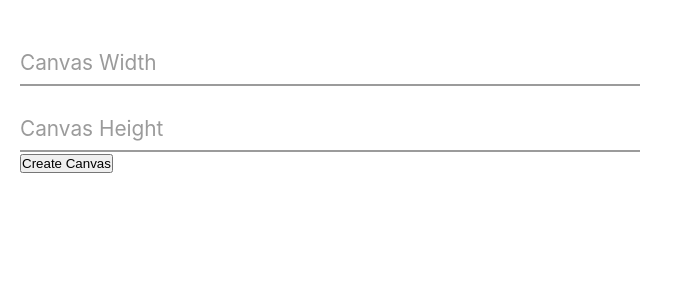
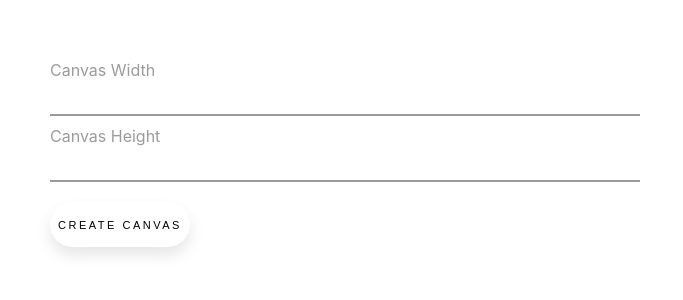
Before and after one commit to DatVu23/simple-paint-demo, a React (Create React App) app: page / in a window 1280 px wide. Shown: the top 300 px of the page, without its empty margins (0-683 px from the left). Built offline with nearby package versions, Linux system fonts and the light colour scheme.

Commit message:
Implemented rectangle and bucket fill features

```diff
--- a/src/components/Canvas.js
+++ b/src/components/Canvas.js
@@ -1,67 +1,71 @@
 import React from "react";
 import { useSetState } from "../utils/customHooks";
 import styled from "styled-components";
+import { v4 as uuidv4 } from "uuid";
+import { ToastContainer, toast } from "react-toastify";
+import "react-toastify/dist/ReactToastify.css";
 
-const deepCopy = input => {
-  const output = Array.isArray(input) ? [] : {};
-
-  for (const key in input) {
-    const value = input[key];
-    output[key] = typeof value === "object" ? deepCopy(value) : value;
-  }
-
-  return output;
-};
+import Toolbar from "./Toolbar";
+import { Button, Input, Label } from "../utils";
+import { deepCopy } from "../utils/functions";
 
 export default function Canvas() {
   const [state, setState] = useSetState({
-    size: 0,
+    prevCanvasWidth: 0,
     canvasWidth: 0,
     canvasHeight: 0,
     canvasMap: [],
     emptyCanvasMap: [],
+    errorMessage: "",
     firstClickCell: null,
     secondClickCell: null,
+    size: 0,
+    toolMode: {
       lineMode: true,
       rectangleMode: false,
       bucketFillMode: false
+    }
   });
 
   const {
+    prevCanvasWidth,
     canvasWidth,
     canvasHeight,
     canvasMap,
     emptyCanvasMap,
     firstClickCell,
     secondClickCell,
-    lineMode,
-    rectangleMode,
-    bucketFillMode
+    toolMode
   } = state;
   const cellWidth = 40;
   const cellHeight = 40;
 
   const handleChange = e => {
     const { value, name } = e.target;
-    console.log(name);
     setState({ [name]: +value });
   };
 
   const createCanvas = () => {
-    if (canvasWidth && canvasHeight) {
+    if (prevCanvasWidth <= 30 && canvasHeight <= 30) {
+      const canvasWidth = prevCanvasWidth;
       const size = canvasWidth * canvasHeight;
       const canvasMap = [];
       for (let i = 1; i <= size; i++) {
         const x = i > canvasWidth ? i % canvasWidth || canvasWidth : i;
         const y = Math.ceil(i / canvasWidth) || 1;
-        canvasMap.push({ x, y, key: i - 1 });
+        canvasMap.push({ x, y, key: i - 1, group: 0 });
       }
       setState({
         size,
         canvasMap,
+        canvasWidth,
         emptyCanvasMap: deepCopy(canvasMap),
         firstClickCell: null,
         secondClickCell: null
+      });
+    } else {
+      toast.error("The max size of canvas should be 30x30", {
+        containerId: "B"
       });
     }
   };
@@ -76,19 +80,21 @@ export default function Canvas() {
     });
   };
 
-  const drawLineX = difX => {
-    if (difX > 0) {
-      for (let i = 1; i <= difX; i++) {
-        canvasMap[firstClickCell.key + i].value = "X";
-      }
-    } else if (difX < 0) {
+  const drawLineX = (difX, cell) => {
+    if (difX) {
+      const operator = difX > 0 ? "+" : "-";
+
       for (let i = 1; i <= Math.abs(difX); i++) {
-        canvasMap[firstClickCell.key - i].value = "X";
+        canvasMap[eval(`${cell.key} ${operator} ${i}`)].value = "X";
       }
     }
   };
 
-  const drawLineY = (difY, secondClickCell) => {
+  const drawLineY = (difY, difX, firstClickCell, secondClickCell) => {
+    const groupId = uuidv4();
+    const operatorY = difY > 0 ? "-" : "+";
+    const operatorX = difX > 0 ? "-" : "+";
+
     if (difY > 0) {
       for (let i = 1; i < Math.abs(difY); i++) {
         canvasMap[secondClickCell.key - canvasWidth * i].value = "X";
@@ -96,56 +102,119 @@ export default function Canvas() {
     } else if (difY < 0) {
       for (let i = 1; i < Math.abs(difY); i++) {
         canvasMap[secondClickCell.key + canvasWidth * i].value = "X";
+        if (toolMode.rectangleMode) {
+          for (let j = 1; j < Math.abs(difX); j++) {
+            canvasMap[
+              secondClickCell.key + canvasWidth * i + j
+            ].group = groupId;
+          }
+        }
+      }
+    }
+    if (
+      toolMode.lineMode &&
+      Math.abs(difX) &&
+      Math.abs(difY) &&
+      (firstClickCell.x === 1 || firstClickCell.x === canvasWidth) &&
+      (secondClickCell.y === 1 || secondClickCell.y === canvasHeight)
+    ) {
+      for (let i = 0; i < Math.abs(difY); i++) {
+        for (let j = 1; j <= Math.abs(difX); j++) {
+          canvasMap[
+            eval(
+              `${secondClickCell.key} ${operatorY} ${canvasWidth} * ${i} ${operatorX} ${j}`
+            )
+          ].group = groupId;
+        }
       }
     }
   };
 
-  const drawLine = (secondClickCell, difX, difY) => {
-    console.log(canvasMap);
-    console.log(difX);
-    console.log(difY);
+  const drawLine = (firstClickCell, secondClickCell) => {
+    const difX = secondClickCell.x - firstClickCell.x;
+    const difY = secondClickCell.y - firstClickCell.y;
 
-    drawLineX(difX);
-    drawLineY(difY, secondClickCell);
+    if (difX) drawLineX(difX, firstClickCell);
+    if (difY) drawLineY(difY, difX, firstClickCell, secondClickCell);
   };
 
-  const drawRectangle = cell => {
-    console.log(cell);
-    console.log(canvasMap);
+  const drawRectangle = (firstClickCell, secondClickCell) => {
+    drawLine(firstClickCell, secondClickCell);
+    drawLine(secondClickCell, firstClickCell);
   };
 
   const draw = cell => {
-    if (secondClickCell) {
+    if (toolMode.bucketFillMode && cell.value !== "X") {
+      canvasMap.forEach(cellItem => {
+        if (cellItem.group === cell.group && !cellItem.value) {
+          cellItem.value = "O";
+        }
+      });
+      setState({ canvasMap });
+      return;
+    } else if (toolMode.bucketFillMode && cell.value === "X") {
+      toast.warn("You can't fill the line", {
+        containerId: "B"
+      });
+      return;
+    }
+
+    if (secondClickCell && !toolMode.bucketFillMode) {
       resetCanvas(cell);
       return;
     }
     if (!firstClickCell) {
-      console.log(cell);
       canvasMap[cell.key].value = "X";
       setState({ firstClickCell: cell });
     } else {
       const secondClickCell = canvasMap[cell.key];
       secondClickCell.value = "X";
-      const difX = secondClickCell.x - firstClickCell.x;
-      const difY = secondClickCell.y - firstClickCell.y;
 
-      if (lineMode) drawLine(secondClickCell, difX, difY);
-      if (rectangleMode) drawRectangle(cell, difX, difY);
+      if (toolMode.lineMode) drawLine(firstClickCell, secondClickCell);
+      if (toolMode.rectangleMode)
+        drawRectangle(firstClickCell, secondClickCell);
       setState({ canvasMap, secondClickCell });
     }
   };
 
+  const selectTool = tool => {
+    const toolMode = {
+      lineMode: false,
+      rectangleMode: false,
+      bucketFillMode: false
+    };
+
+    switch (tool) {
+      case "line": {
+        toolMode.lineMode = true;
+        break;
+      }
+      case "rectangle": {
+        toolMode.rectangleMode = true;
+        break;
+      }
+      case "bucketFill": {
+        toolMode.bucketFillMode = true;
+        break;
+      }
+      default:
+        toolMode.lineMode = true;
+    }
+    setState({ toolMode });
+  };
+
   return (
     <CanvasContainer>
+      <FormContainer>
         <FormGroup>
           <Input
             type="number"
-          name="canvasWidth"
+            name="prevCanvasWidth"
             onChange={handleChange}
             placeholder="Width"
             required={true}
           />
-        <Label for="name">Canvas Width</Label>
+          <Label>Canvas Width</Label>
         </FormGroup>
         <FormGroup>
           <Input
@@ -155,10 +224,13 @@ export default function Canvas() {
             placeholder="Height"
             required
           />
-        <Label for="name">Canvas Height</Label>
+          <Label>Canvas Height</Label>
         </FormGroup>
-      <button onClick={createCanvas}>Create Canvas</button>
+      </FormContainer>
+      <Button onClick={createCanvas}>Create Canvas</Button>
       {Boolean(canvasMap.length) && (
+        <>
+          <Toolbar selectTool={selectTool} toolMode={toolMode} />
           <CanvasMapContainer
             canvasWidth={canvasWidth}
             canvasHeight={canvasHeight}
@@ -175,10 +247,20 @@ export default function Canvas() {
               </CanvasCell>
             ))}
           </CanvasMapContainer>
+        </>
       )}
+      <ToastContainer
+        enableMultiContainer
+        containerId={"B"}
+        position={toast.POSITION.TOP_RIGHT}
+      />
     </CanvasContainer>
   );
 }
+
+const FormContainer = styled.div`
+  margin-bottom: 20px;
+`;
 
 const FormGroup = styled.div`
   position: relative;
@@ -188,62 +270,8 @@ const FormGroup = styled.div`
   }
 `;
 
-const Input = styled.input`
-  font-family: inherit;
-  width: 100%;
-  border: 0;
-  border-bottom: 2px solid #9b9b9b;
-  outline: 0;
-  font-size: 1.3rem;
-  padding: 7px 0;
-  background: transparent;
-  transition: border-color 0.2s;
-
-  &:focus {
-    ~ label {
-      position: absolute;
-      top: 0;
-      display: block;
-      transition: 0.2s;
-      font-size: 1rem;
-      color: rgb(25, 118, 210);
-      font-weight: 700;
-      placeholder: 0;
-    }
-    padding-bottom: 6px;
-    font-weight: 700;
-    border-width: 3px;
-    border-image: linear-gradient(to right, rgb(25, 118, 210), #38ef7d);
-    border-image-slice: 1;
-  }
-
-  ::placeholder {
-    color: transparent;
-  }
-
-  :placeholder-shown ~ label {
-    font-size: 1.3rem;
-    cursor: text;
-    top: 20px;
-  }
-
-  &:required,
-  &:invalid {
-    box-shadow: none;
-  }
-`;
-
-const Label = styled.label`
-  position: absolute;
-  top: 0;
-  display: block;
-  transition: 0.2s;
-  font-size: 1rem;
-  color: #9b9b9b;
-`;
-
 const CanvasContainer = styled.div`
-  padding: 20px;
+  padding: 50px;
 `;
 
 const CanvasMapContainer = styled.div(({ canvasWidth, cellWidth }) => ({
@@ -256,7 +284,7 @@ const CanvasMapContainer = styled.div(({ canvasWidth, cellWidth }) => ({
 const CanvasCell = styled.button(({ width, height }) => ({
   width: `${width}px`,
   height: `${height}px`,
-  // border: 0,
   outline: "none",
+  border: 0,
   background: "#FFF"
 }));
```
Also changed, not shown: src/App.js (+4 -3 lines). Lines whose indentation alone changed are shown as unchanged.
